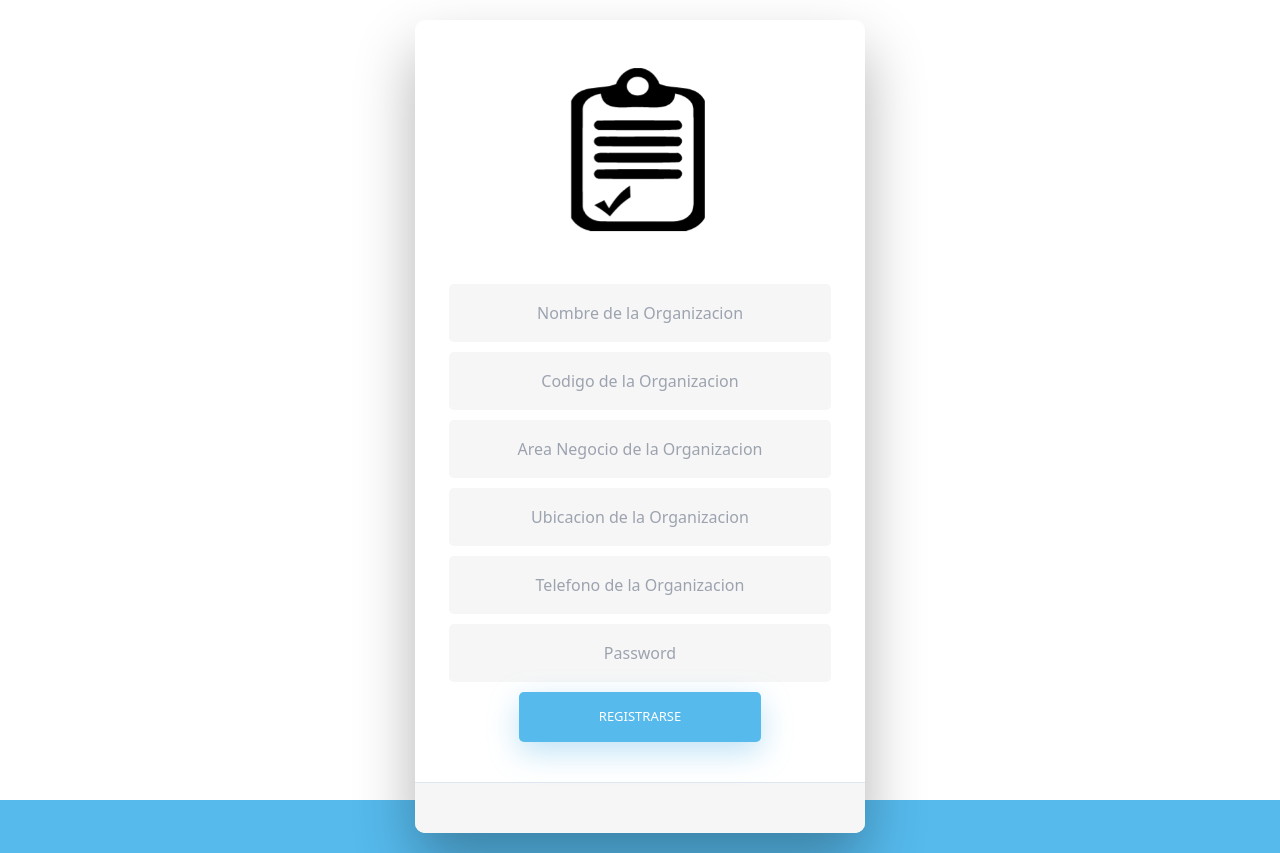
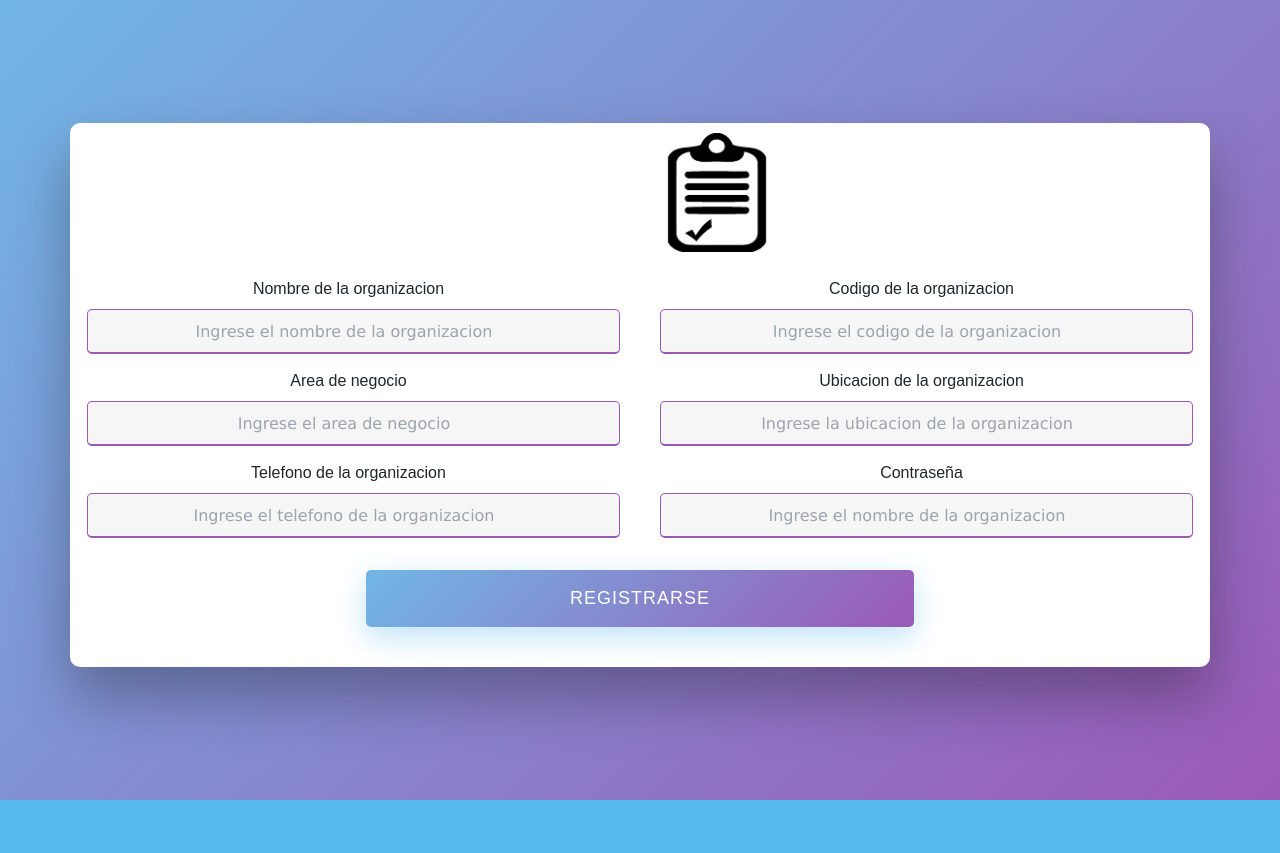
Before and after one commit to JosueRC02/Document-Tracking, a React (Create React App) app: page /Singup in a window 1280 px wide. After the commit the page ends 800 px from the top, so only its background shows below. Built offline with nearby package versions, Linux system fonts and the light colour scheme.

Commit message:
pantalla registrarse

```diff
--- /dev/null
+++ b/src/assets/css/singup.css
@@ -0,0 +1,121 @@
+*{
+    margin:0;
+    padding:0;
+    box-sizing:border-box;
+    font-family: sans-serif;
+  }
+body{
+    display:flex;
+    height:100vh;
+    justify-content:center;
+    align-items:center;
+    padding: 10px;
+    background:linear-gradient(135deg,#71b7e6,#9b59b6);
+  }
+
+.container{
+  -webkit-border-radius: 10px 10px 10px 10px;
+  border-radius: 10px 10px 10px 10px;
+  background: #fff;
+  padding: 30px;
+  width: 90%;
+  max-width: 450px;
+  position: relative;
+  padding: 0px;
+  -webkit-box-shadow: 0 30px 60px 0 rgba(0,0,0,0.3);
+  box-shadow: 0 30px 60px 0 rgba(0,0,0,0.3);
+  text-align: center;
+  }
+
+.container .title{
+    padding: 10px;
+    font-size: 25px;
+    font-weight: 500;
+    position: relative;
+  }
+
+.container .title::before{
+    content: "";
+    position: absolute;
+    left: 0;
+    bottom: 0;
+    height: 3px;
+    width: 20px;
+}
+
+.container form .user-details{
+    display:flex;
+    flex-wrap: wrap;
+    justify-content: space-between;
+    margin: 15px 10px 12px 0;
+}
+
+form .user-details .input-box{
+    font-family: Verdana, Tahoma, sans-serif;
+    margin-bottom: 10px;
+    width: calc(100% / 2 - 20px);
+}
+
+.user-details .input-box .details{
+    display:block;
+    font-weight: 500;
+    margin-bottom: 3px;
+}
+
+.user-details .input-box input{
+    height: 45px;
+    width: 100%;
+    outline: none;
+    border-radius: 5px;
+    border: 1px solid #ccc;
+    padding-left: 13px;
+    font-size: 16px;
+    border-bottom-width: 2px;
+    transition: all 0.3s ease;
+}
+
+.user-details .input-box input:focus,
+.user-details .input-box input:valid{
+    border-color: #9b59b6;
+}
+
+form .button{
+    margin:10px;
+  }
+
+form .button input{
+   width: 50%;
+   outline:none;
+   color:#fff;
+   border:none;
+   font-size: 18px;
+   font-weight: 500;
+   border-radius: 5px;
+   letter-spacing: 1px;
+   background:linear-gradient(135deg,#71b7e6,#9b59b6);
+}
+
+form .button input:hover{
+    background: linear-gradient(135deg,#88c3eb,#9951b6);
+}
+
+@media(max-width:584px){
+    .container{
+      max-width:100%;
+  }
+   form .user-details .input-box{
+     margin-bottom:15px;
+     width:100%;
+  }
+   form gender-details .category{
+     width:100%;
+  }
+  .container form .user-details{
+    max-height:300px;
+    overflow-y:scroll;
+  }
+
+  .user-details::-webkit-scrollbar{
+    width: 0;
+  }
+}
--- a/src/components/Singin.jsx
+++ b/src/components/Singin.jsx
@@ -1,7 +1,7 @@
 import React, { useState } from 'react'
 import { useNavigate } from "react-router-dom";
 import logo from '../assets/img/user.png';
-import '../assets/css/inicios.css'
+import '../assets/css/singin.css';
 import {Apiurl} from '../services/ApiRest';
 import axios from 'axios';
 import SinginValidation from '../class/SinginValidation';
@@ -41,7 +41,7 @@ const SinginForm = () => {
 
             <div className="fadeIn first">
                 <br/><br/>
-            <img src={logo} style={{width: '150px', marginLeft: '148px'}} alt="User Icon" />
+            <img src={logo} style={{width: '150px', marginLeft: '128px'}} alt="User Icon" />
                 <br/><br/>
             </div>
 
--- a/src/components/Singup.jsx
+++ b/src/components/Singup.jsx
@@ -1,7 +1,7 @@
 import React, {useState} from 'react'
 import { useNavigate } from "react-router-dom";
 import logo from '../assets/img/registrar.png';
-import '../assets/css/inicios.css'
+import '../assets/css/singup.css'
 import {Apiurl} from '../services/ApiRest';
 import axios from 'axios';
 import SingupValidation from '../class/SingupValidation';
@@ -25,7 +25,7 @@ const SingupForm = () => {
 
   const registrarse = async () => {
 
-    const datos = {nombre_organizacion:nombre_organizacion, codigo_organizacion:codigo_organizacion, area_negocio:area_negocio,     ubicacion:ubicacion, telefono:telefono, password:password}
+    const datos = {nombre_organizacion:nombre_organizacion, codigo_organizacion:codigo_organizacion, area_negocio:area_negocio, ubicacion:ubicacion, telefono:telefono, password:password}
     try {
         const response = await axios.post(`${Apiurl}/organizacion/singUpOrganizacion`, datos);
         console.log(response);
@@ -37,44 +37,54 @@ const SingupForm = () => {
         return error;
     }
   }
-
      return (
-        <div className="wrapper fadeInDown">
-        <div id="formContent">
-
-            <div className="fadeIn first">
-                <br/><br/>
-            <img src={logo} style={{width: '150px', marginLeft: '148px'}} alt="User Icon" />
-                <br/><br/>
+        <div className="container">
+            <div className="title">
+            <img src={logo} style={{width: '110px', marginLeft: '570px'}} alt="User Icon" />
+            </div>
+                <form onSubmit = {manejadorBtn}>
+                    <div className="user-details">
+                        <div className="input-box">
+                            <span className="details">Nombre de la organizacion</span>
+                            <input type="text" placeholder='Ingrese el nombre de la organizacion' onChange={(e) => setnombre_organizacion(e.target.value)} />
+                            {errors.nombre_organizacion && <p className = "error">{errors.nombre_organizacion}</p>}
                         </div>
 
-            <form onSubmit = {manejadorBtn}>
-            <input type="text" className="fadeIn second" name="nombre_organizacion" placeholder="Nombre de la Organizacion" onChange={(e) => setnombre_organizacion(e.target.value)} />
-            {errors.nombre_organizacion && <p className = "error">{errors.nombre_organizacion}</p>}
+                        <div className="input-box">
+                            <span className="details">Codigo de la organizacion</span>
+                            <input type="text" placeholder='Ingrese el codigo de la organizacion' onChange={(e) => setcodigo_organizacion(e.target.value)} />
+                            {errors.codigo_organizacion && <p className = "error">{errors.codigo_organizacion}</p>}
+                        </div>
 
-            <input type="text" className="fadeIn second" name="codigo_organizacion" placeholder="Codigo de la Organizacion" onChange={(e) => setcodigo_organizacion(e.target.value)} />
-            {errors.codigo_organizacion && <p className = "error">{errors.codigo_organizacion}</p>}
+                        <div className="input-box">
+                            <span className="details">Area de negocio</span>
+                            <input type="text" placeholder='Ingrese el area de negocio' onChange={(e) => setarea_negocio(e.target.value)} />
+                            {errors.area_negocio && <p className = "error">{errors.area_negocio}</p>}
+                        </div>
 
-            <input type="text" className="fadeIn second" name="area_negocio" placeholder="Area Negocio de la Organizacion" onChange={(e) => setarea_negocio(e.target.value)} />
-            {errors.area_negocio && <p className = "error">{errors.area_negocio}</p>}
+                        <div className="input-box">
+                            <span className="details">Ubicacion de la organizacion</span>
+                            <input type="text" placeholder='Ingrese la ubicacion de la organizacion' onChange={(e) => setubicacion(e.target.value)} />
+                            {errors.ubicacion && <p className = "error">{errors.ubicacion}</p>}
+                        </div>
 
-            <input type="text" className="fadeIn second" name="ubicacion" placeholder="Ubicacion de la Organizacion" onChange={(e) => setubicacion(e.target.value)} />
-            {errors.ubicacion && <p className = "error">{errors.ubicacion}</p>}
+                        <div className="input-box">
+                            <span className="details">Telefono de la organizacion</span>
+                            <input type="text" placeholder='Ingrese el telefono de la organizacion' onChange={(e) => settelefono(e.target.value)} />
+                            {errors.telefono && <p className = "error">{errors.telefono}</p>}
+                        </div>
 
-            <input type="text" className="fadeIn second" name="telefono" placeholder="Telefono de la Organizacion" onChange={(e) => settelefono(e.target.value)} />
-            {errors.telefono && <p className = "error">{errors.telefono}</p>}
-
-            <input type="password" className="fadeIn third" name="password" placeholder="Password" onChange={(e) => setpassword(e.target.value)} />
+                        <div className="input-box">
+                            <span className="details">Contraseña </span>
+                            <input type="password" placeholder='Ingrese el nombre de la organizacion' onChange={(e) => setpassword(e.target.value)} />
                             {errors.password && <p className = "error">{errors.password}</p>}
-
-            <input type="submit" className="fadeIn fourth" value="Registrarse" onClick={registrarse} />
-            </form>
-
-            <div id="formFooter">
-
                         </div>
 
                     </div>
+                    <div className = "button">
+                    <input type="submit" className="details" value="Registrarse" onClick={registrarse} />
+                    </div>
+                </form>
             </div>
     );
   }
```
Also changed, not shown: src/assets/css/singin.css (renamed from src/assets/css/inicios.css). Lines whose indentation alone changed are shown as unchanged.
